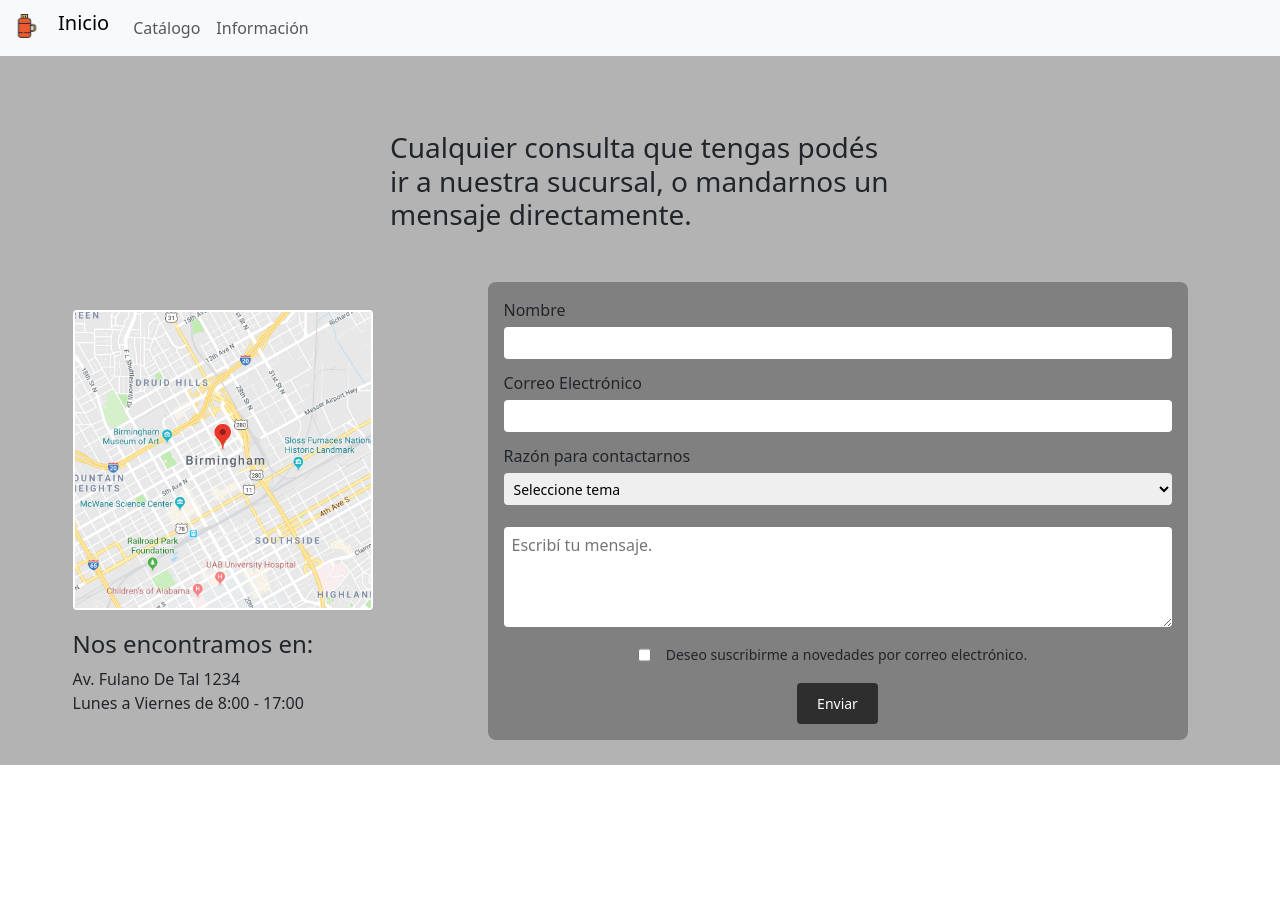
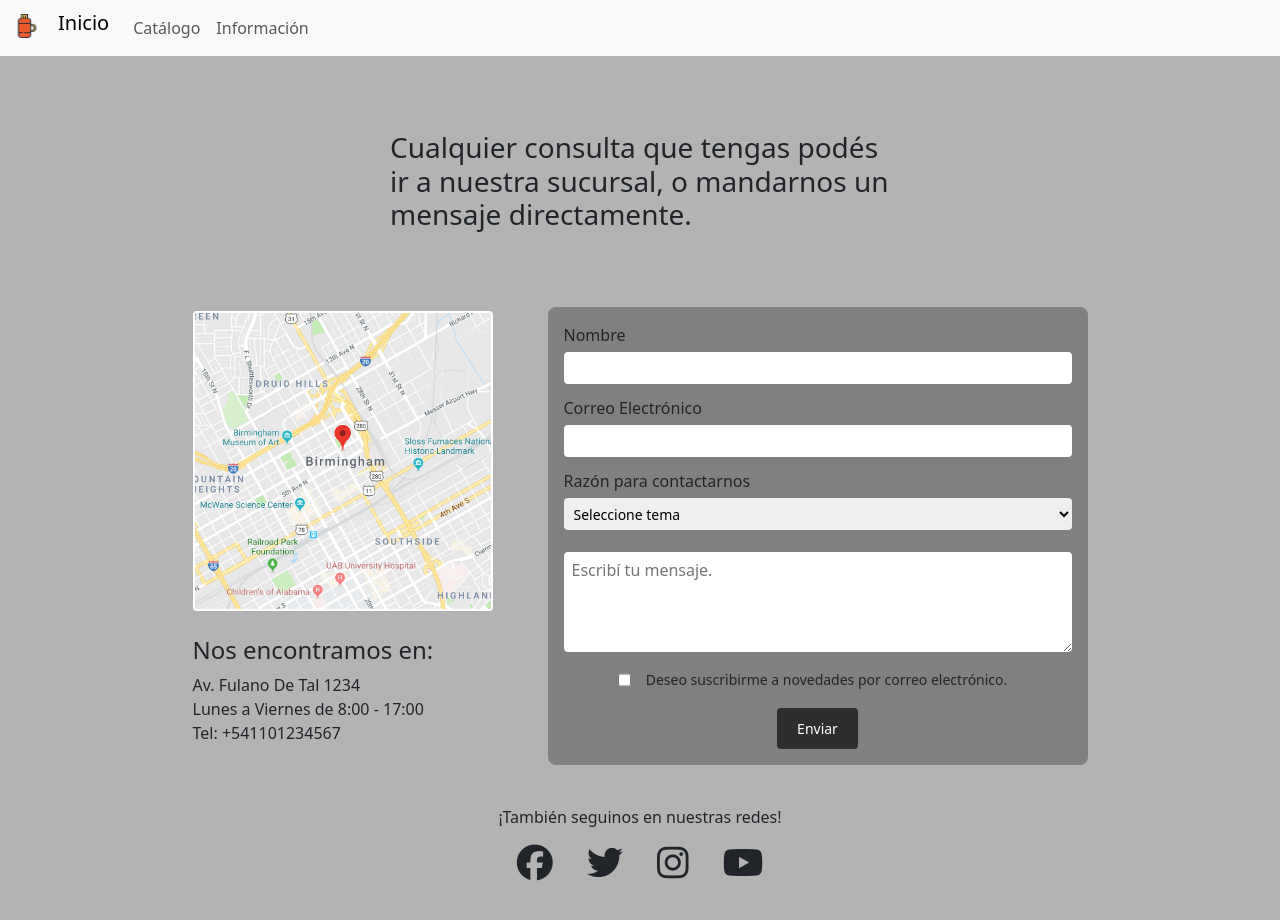
Before and after one commit to claudiomgz/proyecto-node, a plain HTML site: page html/sobre-nosotros.html in a window 1280 px wide. Before the commit the page ends 800 px from the top, so only its background shows below. Drawn offline with nearby package versions, Linux system fonts and the light colour scheme.

Commit message:
redes y mejoras

```diff
--- a/css/principal.css
+++ b/css/principal.css
@@ -1,5 +1,9 @@
 * {
     margin: 0;
+    text-decoration: none;
+}
+a {
+    color: inherit;
 }
 #carousel {
     max-height: 430px;
@@ -18,9 +22,10 @@
 .contacto-content {
     display: flex;
     flex-direction: row;
-    justify-content: space-evenly;
-    gap: 20px;
-    padding: 0 25px;
+    max-width: 1000px;
+    margin: auto;
+    gap: 50px;
+    padding: 25px 50px;
 }
 .texto-descripcion {
     width: 500px;
@@ -34,13 +39,13 @@
     height: 300px;
     border: 2px solid white;
     border-radius: 4px;
-    margin: 20px 0;
+    margin-bottom: 25px;
 }
 .contacto-form {
     display: flex;
     flex-direction: column;
     width: 60%;
-    max-width: 700px;
+    max-width: 600px;
     margin: auto;
     padding: 16px;
     gap: 12px;
@@ -86,11 +91,30 @@
     background: #2e2e2e;
     color: white;
 }
+.redes-contacto {
+    display: flex;
+    flex-direction: column;
+    margin: 15px auto;
+    align-items: center;
+}
+.redes-links i {
+    text-align: center;
+    font-size: 36px;
+    margin: 0 15px;
+    transition: 0.2s ease;
+}
+.redes-links i:hover {
+    color: #414141;
+}
+.redes-links i:active {
+    color: #b3b3b3;
+}
 
 @media screen and (max-width: 992px) {
     .contacto-content {
         flex-direction: column;
         justify-content: center;
+        padding: 25px 10px;
     }
     .texto-descripcion {
         width: 80%;
@@ -102,4 +126,7 @@
     .contacto-form {
         width: 90%;
     }
+    input[type="checkbox"] {
+        transform: scale(1.5);
+    }
 }
--- a/html/sobre-nosotros.html
+++ b/html/sobre-nosotros.html
@@ -17,6 +17,8 @@
     href="/assets/favicon/favicon.ico"
     type="image/x-icon"
   />
+  <!--Font Awesome-->
+  <script src="https://kit.fontawesome.com/0f9bde7951.js" crossorigin="anonymous"></script>
 </head>
 <body>
     <nav class="navbar navbar-expand-lg bg-body-tertiary">
@@ -55,6 +57,9 @@
           </div>
         </div>
     </nav>
+    <div class="container-fluid sobre-nosotros">
+
+    </div>
     <div class="container-fluid contacto">
       <h3 class="texto-descripcion">Cualquier consulta que tengas podés ir a nuestra sucursal, o mandarnos un mensaje directamente.</h3>
       <div class="contacto-content">
@@ -62,7 +67,8 @@
           <img class="gmaps-img" src="../assets/sobre-nosotros/GoogleMaps.png" alt="Ubicación">
           <h4>Nos encontramos en:</h4>
           <p>Av. Fulano De Tal 1234<br>
-          Lunes a Viernes de 8:00 - 17:00</p>
+          Lunes a Viernes de 8:00 - 17:00<br>
+        Tel: +541101234567</p>
         </div>
         <form class="contacto-form" action="" method="POST">
           <label for="nombre">Nombre<input type="text" required></input> </label>
@@ -79,8 +85,16 @@
               <input type="checkbox" id="newsletter"><span class="checkbox-texto">Deseo suscribirme a novedades por correo electrónico.</span>
           </label>
           <input id="enviar" type="submit" value="Enviar">
-      </form>
-      <div class="redes-contacto"></div>
+        </form>
+      </div>
+      <div class="redes-contacto">
+        <p>¡También seguinos en nuestras redes!</p>
+        <div class="redes-links">
+          <a href="#"><i class="fa-brands fa-facebook"></i></a>
+          <a href="#"><i class="fa-brands fa-twitter"></i></a>
+          <a href="#"><i class="fa-brands fa-instagram"></i></a>
+          <a href="#"><i class="fa-brands fa-youtube"></i></a>
+        </div>
     </div>
     </div>
 </body>
```
